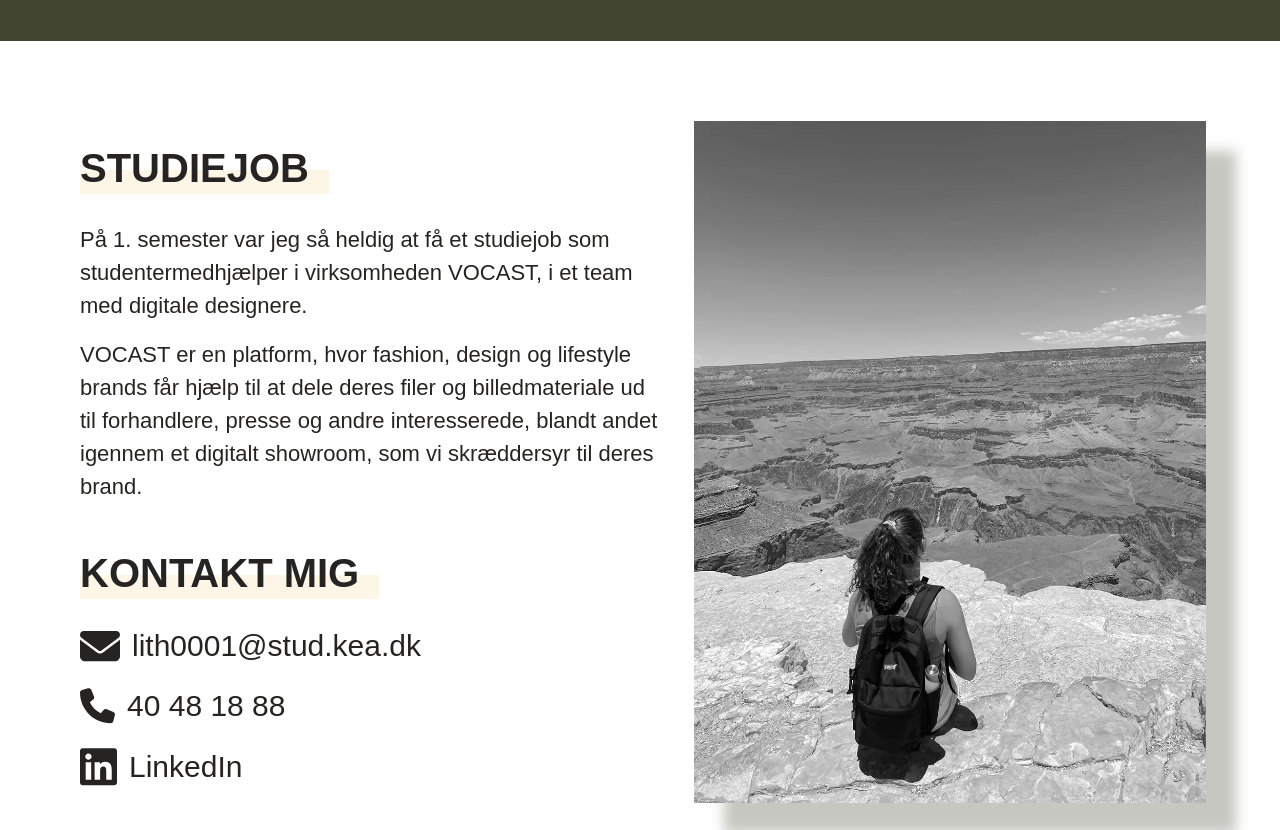
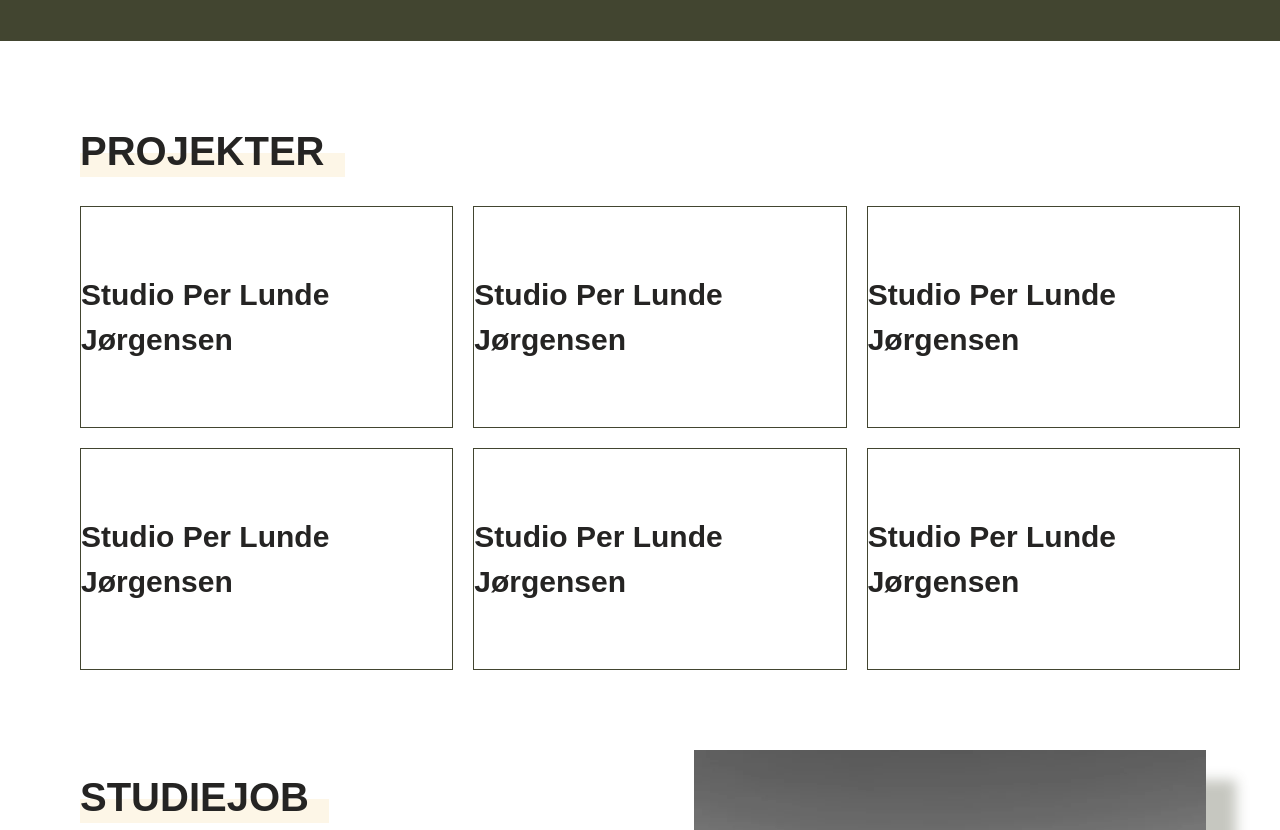
Before and after one commit to linekofod/ppp, an Astro site: page / in a window 1280 px wide. Shown: the part 1140-1970 px from the top of the page. Built offline with nearby package versions, Linux system fonts and the light colour scheme; Astro itself is replaced by a stand-in of ours; a web font is replaced by a local one.

Commit message:
billeder til portfolio

```diff
--- a/src/pages/index.astro
+++ b/src/pages/index.astro
@@ -186,6 +186,58 @@ import Link from "../components/Link.astro";
     </div>
   </section>
 
+  <!-- Projekter -->
+  <section class="mr-10 ml-20 mb-20">
+    <div class="h2">
+      <h2>Projekter</h2>
+      <span class="gul_border"></span>
+    </div>
+    <div class="grid grid-cols-3 gap-5">
+      <a
+        href="https://nonsite.netlify.app/"
+        target="_blank"
+        class="group pointer w-full h-[222px] border border-[#424530] flex justify-center items-center hover:bg-[url('/imgs/projekter/studio_per.webp')] bg-cover bg-no-repeat"
+      >
+        <h3 class="group-hover:hidden">Studio Per Lunde Jørgensen</h3>
+      </a>
+      <a
+        href="https://nonsite.netlify.app/"
+        target="_blank"
+        class="group pointer w-full h-[222px] border border-[#424530] flex justify-center items-center hover:bg-[url('/imgs/projekter/studio_per.webp')] bg-cover bg-no-repeat"
+      >
+        <h3 class="group-hover:hidden">Studio Per Lunde Jørgensen</h3>
+      </a>
+      <a
+        href="https://nonsite.netlify.app/"
+        target="_blank"
+        class="group pointer w-full h-[222px] border border-[#424530] flex justify-center items-center hover:bg-[url('/imgs/projekter/studio_per.webp')] bg-cover bg-no-repeat"
+      >
+        <h3 class="group-hover:hidden">Studio Per Lunde Jørgensen</h3>
+      </a>
+      <a
+        href="https://nonsite.netlify.app/"
+        target="_blank"
+        class="group pointer w-full h-[222px] border border-[#424530] flex justify-center items-center hover:bg-[url('/imgs/projekter/studio_per.webp')] bg-cover bg-no-repeat"
+      >
+        <h3 class="group-hover:hidden">Studio Per Lunde Jørgensen</h3>
+      </a>
+      <a
+        href="https://nonsite.netlify.app/"
+        target="_blank"
+        class="group pointer w-full h-[222px] border border-[#424530] flex justify-center items-center hover:bg-[url('/imgs/projekter/studio_per.webp')] bg-cover bg-no-repeat"
+      >
+        <h3 class="group-hover:hidden">Studio Per Lunde Jørgensen</h3>
+      </a>
+      <a
+        href="https://nonsite.netlify.app/"
+        target="_blank"
+        class="group pointer w-full h-[222px] border border-[#424530] flex justify-center items-center hover:bg-[url('/imgs/projekter/studio_per.webp')] bg-cover bg-no-repeat"
+      >
+        <h3 class="group-hover:hidden">Studio Per Lunde Jørgensen</h3>
+      </a>
+    </div>
+  </section>
+
   <!-- Studiejob -->
   <section
     class="grid grid-cols-2 items-center justify-items-center mr-10 ml-20 mb-20"
```
Also changed, not shown: public/imgs/projekter/banana_shake.webp (added), public/imgs/projekter/itmw.webp (added), public/imgs/projekter/karrusel.webp (added), public/imgs/projekter/portfolio.webp (added), public/imgs/projekter/strikkeguide.webp (added), public/imgs/projekter/studio_per.webp (added).
